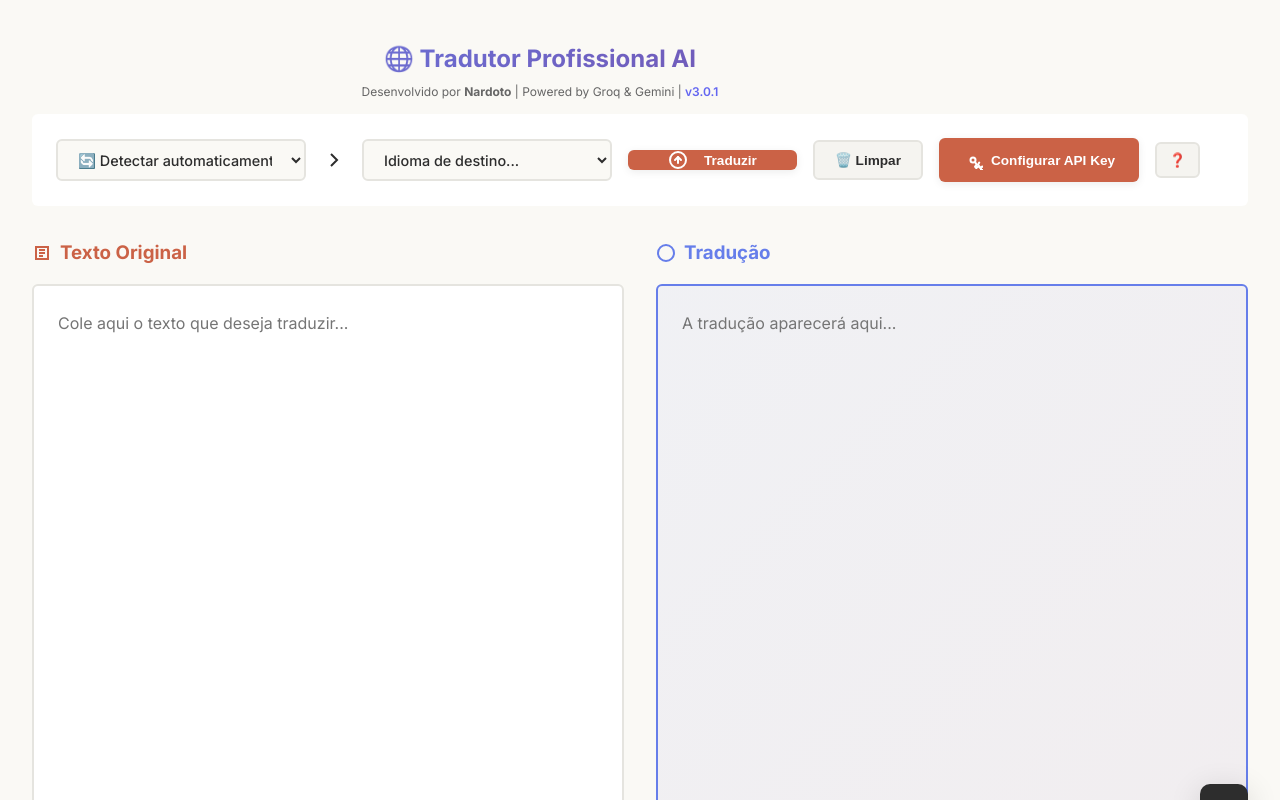
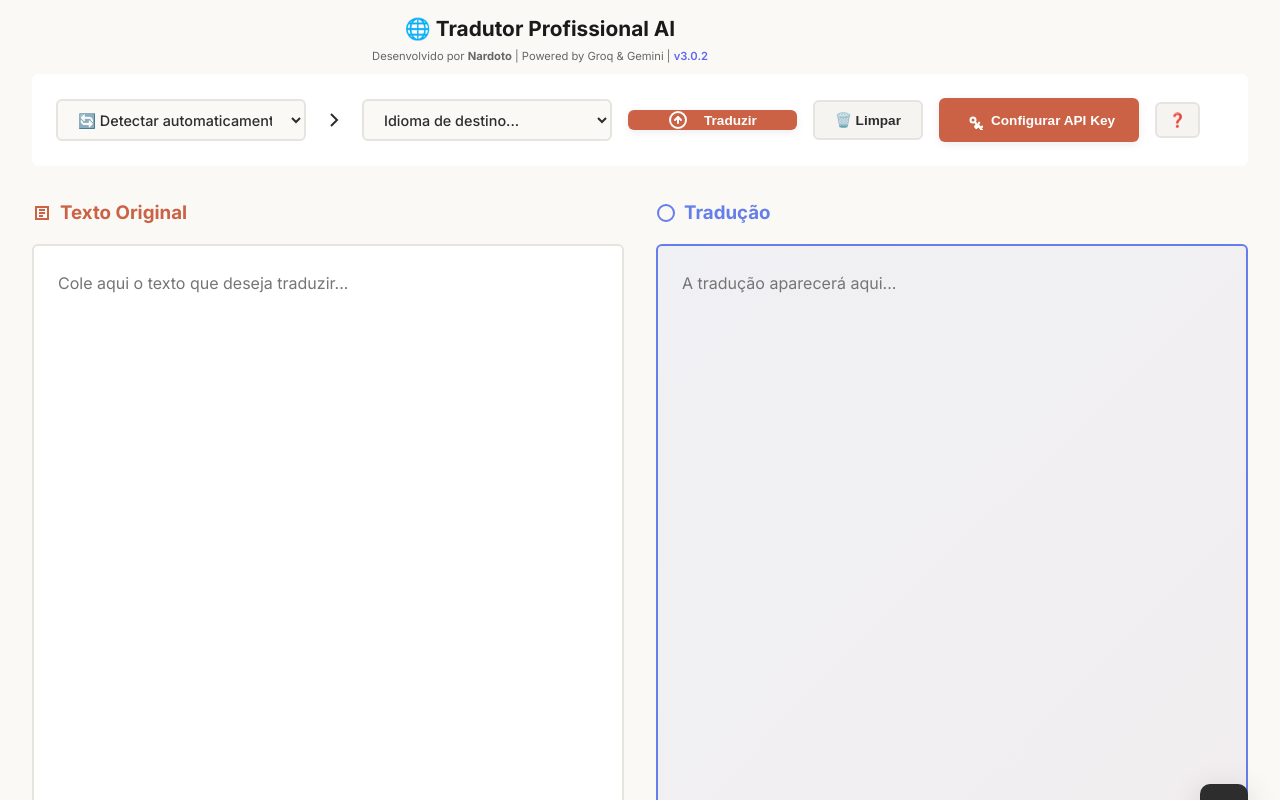
Before and after one commit to Nardoto/tradutor-profissional-ai, a plain HTML site: page index.html in a window 1280 px wide. Shown: the top 800 px of the page. Drawn offline with Linux system fonts and the light colour scheme; no server answers.

Commit message:
v3.0.3 - Reduz margens superiores e move header para o topo

```diff
--- a/index.html
+++ b/index.html
@@ -12,22 +12,20 @@
     <style>
         .translator-container {
             max-width: 1400px;
-            margin: 2rem auto;
+            margin: 0.5rem auto 2rem auto;
             padding: 0 2rem;
         }
 
         .translator-header {
             text-align: center;
-            margin-bottom: 2rem;
+            margin-bottom: 1rem;
         }
 
         .translator-header h1 {
-            font-size: 2.5rem;
-            background: linear-gradient(135deg, #667eea 0%, #764ba2 100%);
-            -webkit-background-clip: text;
-            -webkit-text-fill-color: transparent;
-            background-clip: text;
-            margin-bottom: 0.5rem;
+            font-size: 1.5rem;
+            color: #1a1a1a;
+            font-weight: 700;
+            margin: 0;
         }
 
         .translator-grid {
@@ -191,9 +189,9 @@
 <body>
     <!-- Main Content -->
     <div class="translator-container">
-        <div class="translator-header" style="position: relative; max-height: 50px; padding: 0.5rem 0; padding-right: 200px;">
-            <h1 style="margin: 0; font-size: 1.5rem; color: #1a1a1a; font-weight: 700;">🌐 Tradutor Profissional AI</h1>
-            <p style="color: var(--text-secondary); font-size: 0.75rem; margin: 0.25rem 0 0 0;">Desenvolvido por <strong>Nardoto</strong> | Powered by Groq & Gemini | <span style="color: #6366f1; font-weight: 600;">v3.0.1</span></p>
+        <div class="translator-header" style="position: relative; max-height: 50px; padding: 0.25rem 0; padding-right: 200px;">
+            <h1 style="margin: 0; font-size: 1.3rem; color: #1a1a1a; font-weight: 700;">🌐 Tradutor Profissional AI</h1>
+            <p style="color: var(--text-secondary); font-size: 0.7rem; margin: 0.15rem 0 0 0;">Desenvolvido por <strong>Nardoto</strong> | Powered by Groq & Gemini | <span style="color: #6366f1; font-weight: 600;">v3.0.2</span></p>
 
             <!-- Perfil do Usuário -->
             <div style="position: absolute; top: 0; right: 0;">
```
